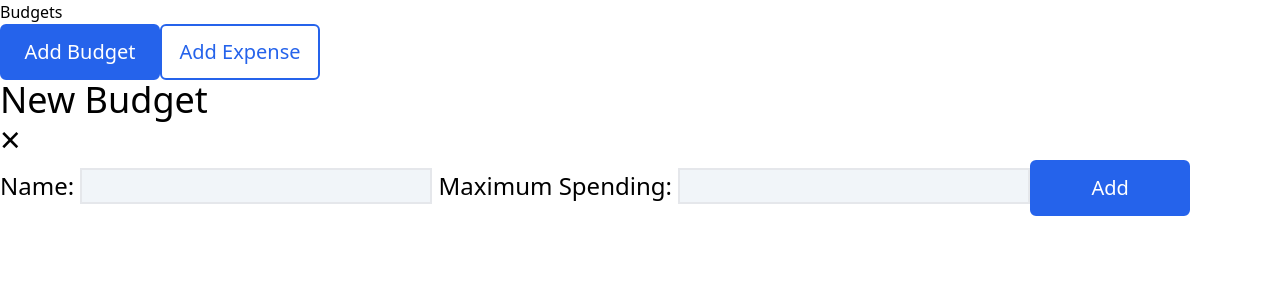
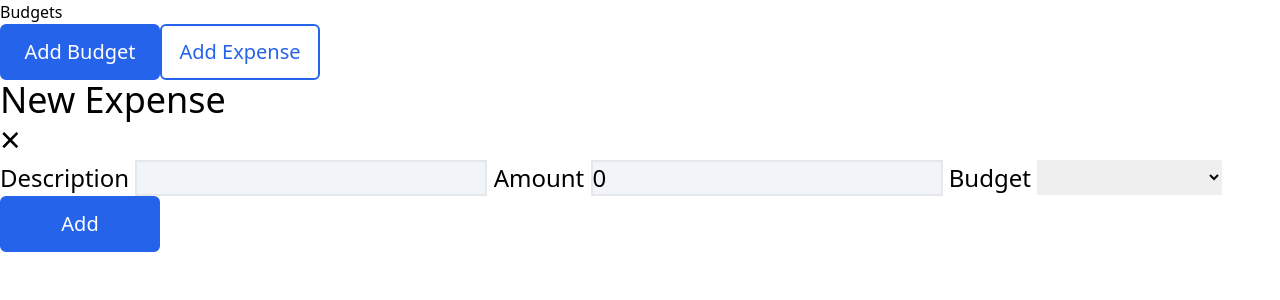
Before and after one commit to erikzon/budget-app, a Vue app: page / in a window 1280 px wide. Shown: the top 300 px of the page. Built offline with nearby package versions, Linux system fonts and the light colour scheme.

Commit message:
Add Expense form

```diff
--- a/src/App.vue
+++ b/src/App.vue
@@ -1,23 +1,32 @@
 <script setup>
 import BudgetCard from './components/BudgetCard.vue'
 import AddBudgetModal from './components/AddBudgetModal.vue';
+import AddExpensesModal from './components/AddExpensesModal.vue';
 import useBudgets from "./contexts/useBudgets";
 import { ref } from 'vue';
 
 const {budgets} = useBudgets()
 
-const showBudgetModal = ref(true);
+const showBudgetModal = ref(false);
+const showExpensesModal = ref(true);
 function toggleBudgetModal() {
   showBudgetModal.value = !showBudgetModal.value;
+}
+
+function toggleExpensesModal() {
+  showExpensesModal.value = !showExpensesModal.value;
 }
 </script>
 
 <template>
   <header class="container mx-auto p-5 flex justify-between align-baseline gap-3">
     <h1 class="text-6xl grow">Budgets</h1>
-    <button class="button primary" @click="toggleBudgetModal
-    ">Add Budget</button>
-    <button class="button">Add Expense</button>
+    <button class="button primary" @click="toggleBudgetModal">
+      Add Budget
+    </button>
+    <button class="button" @click="toggleExpensesModal">
+      Add Expense
+    </button>
   </header>
   <main class="grid grid-cols-2 gap-2 items-start p-4">
     <div v-for="budget in budgets" :key="budgets.id">
@@ -26,6 +35,7 @@ function toggleBudgetModal() {
     <!-- <BudgetCard name="Entertainment" :amount="200" :max="1000" :grey="false" /> -->
   </main>
   <AddBudgetModal v-show="showBudgetModal" v-on:closeModal="toggleBudgetModal" />
+  <AddExpensesModal v-show="showExpensesModal" v-on:closeModal="toggleExpensesModal" defaultBudgetId="prueba2"/>
 </template>
 
 <style>
--- a/src/components/AddBudgetModal.vue
+++ b/src/components/AddBudgetModal.vue
@@ -7,7 +7,7 @@ const {addBudget} = useBudgets()
 const emit = defineEmits(['closeModal'])
 
 const name = ref("")
-const max = ref("")
+const max = ref(0)
 
 function handleSubmit() {
     addBudget({name: name.value,max: max.value})
@@ -26,11 +26,11 @@ function handleSubmit() {
             </header>
             <div>
                 <label>
-                    Name:
+                    Name
                     <input type="text" required v-model="name"/>
                 </label>
                 <label>
-                    Maximum Spending:
+                    Maximum Spending
                     <input type="number" step="1" required v-model="max"/>
                 </label>
                 <button class="button primary" type="submit">Add</button>
--- /dev/null
+++ b/src/components/AddExpensesModal.vue
@@ -0,0 +1,72 @@
+<script setup>
+import { ref } from 'vue';
+import useBudgets from "../contexts/useBudgets";
+
+const { addExpense, budgets, UNCATEGORIZED_BUDGET_ID } = useBudgets()
+
+const props = defineProps({
+    defaultBudgetId: String
+})
+const emit = defineEmits(['closeModal'])
+
+const description = ref("")
+const amount = ref(0)
+const budgetId = ref("")
+
+function handleSubmit() {
+    addExpense({ description: description.value, amount: amount.value, budgetId: budgetId.value })
+    description.value = ""
+    amount.value = ""
+    budgetId.value = ""
+    emit('closeModal');
+}
+</script>
+
+<template>
+    <section>
+        <form @submit.prevent="handleSubmit">
+            <header>
+                <h2>New Expense</h2>
+                <h2 @click="$emit('closeModal')">&times;</h2>
+            </header>
+            <div>
+                <label>
+                    Description
+                    <input type="text" required v-model="description" />
+                </label>
+                <label>
+                    Amount
+                    <input type="number" step="1" required v-model="amount" />
+                </label>
+                <label>
+                    Budget
+                    <select required v-model="budgetId">
+                        <option :id="UNCATEGORIZED_BUDGET_ID" selected="selected">Uncategorized</option>
+                        <option
+                            v-for="budget in budgets"
+                            :key="budget"
+                            :id="budget.budgetId"
+                            :value="budget.budgetId"
+                        >{{ budget.name }}</option>
+                    </select>
+                </label>
+                <button class="button primary" type="submit">Add</button>
+                <!-- @click="$emit('closeModal') -->
+            </div>
+        </form>
+    </section>
+</template>
+
+<style scoped>
+label {
+    @apply text-2xl;
+}
+
+h2 {
+    @apply text-4xl;
+}
+
+input {
+    @apply bg-slate-100 border-2;
+}
+</style>
--- a/src/contexts/useBudgets.js
+++ b/src/contexts/useBudgets.js
@@ -4,6 +4,7 @@ import { v4 as uuidV4 } from 'uuid'
 const useBudgets = () => {
     const BUDGETS_KEY = "budgets-erick_oliva"
     const EXPENSES_KEY = "expenses-erick_oliva"
+    const UNCATEGORIZED_BUDGET_ID = "Uncategorized"
 
     const budgets = ref([])
     const expenses = ref([])
```
